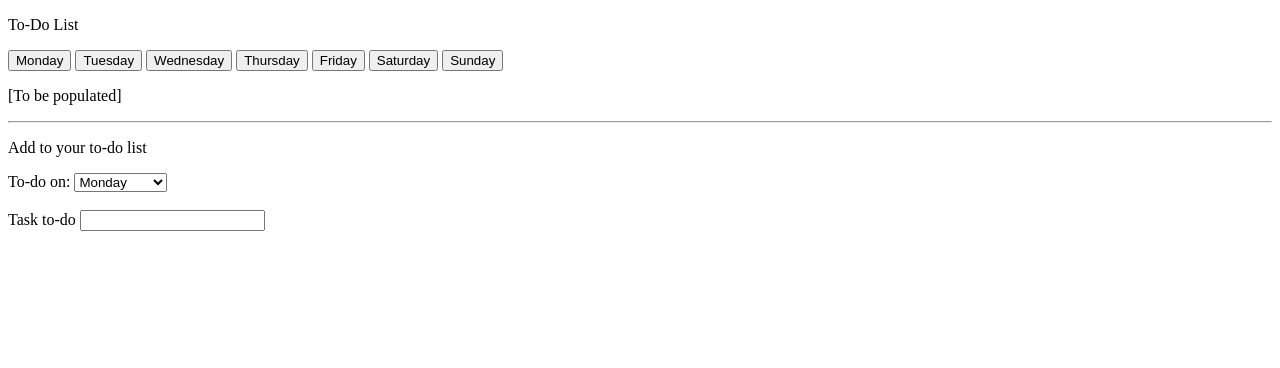
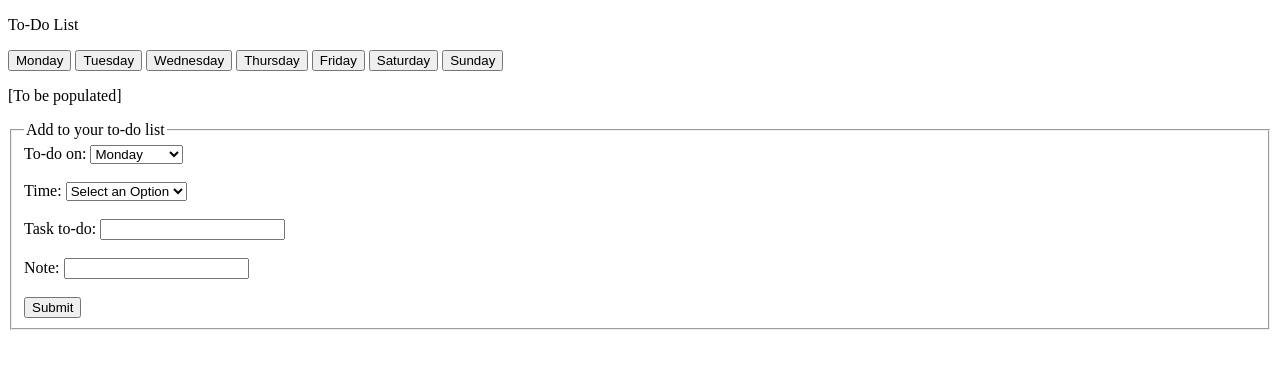
Before and after one commit to hugo330-1838662/node-practice, a website: page to-do-list.html in a window 1280 px wide. Drawn offline with Linux system fonts and the light colour scheme.

Commit message:
added form action

```diff
--- a/to-do-list.html
+++ b/to-do-list.html
@@ -3,24 +3,25 @@
     <div>
         <p>To-Do List</p>
         <div>
-            <button id='monday'>Monday</button>
-            <button id='tuesday'>Tuesday</button>
-            <button id='wednesday'>Wednesday</button>
-            <button id='thursday'>Thursday</button>
-            <button id='friday'>Friday</button>
-            <button id='saturday'>Saturday</button>
-            <button id='sunday'>Sunday</button>
+            <form method='GET'>
+                <button id='monday' formaction='/single-day/monday'>Monday</button>
+                <button id='tuesday' formaction='/single-day/tuesday'>Tuesday</button>
+                <button id='wednesday' formaction='/single-day/wednesday'>Wednesday</button>
+                <button id='thursday' formaction='/single-day/thursday'>Thursday</button>
+                <button id='friday' formaction='/single-day/friday'>Friday</button>
+                <button id='saturday' formaction='/single-day/saturday'>Saturday</button>
+                <button id='sunday' formaction='/single-day/sunday'>Sunday</button>
+            </form>
         </div>
         <div id='to-do-list'>
             <p>[To be populated]</p>
         </div>
-        <hr />
-        <p>Add to your to-do list</p>
         <div id='add-item'>
-            <form>
-
-                <label for='Day of the week'>To-do on: </label>
-                <select id='week_days' name='week_days'>
+            <form action='/addItem' method='POST'>
+            <fieldset>
+                <legend>Add to your to-do list</legend>
+                <label for='Day-of-the-week'>To-do on: </label>
+                <select id='week_days' name='day'>
                     <option value='monday'>Monday</option>
                     <option value='tuesday'>Tuesday</option>
                     <option value='wednesday'>Wednesday</option>
@@ -29,9 +30,46 @@
                     <option value='saturday'>Saturday</option>
                     <option value='sunday'>Sunday</option>
                 </select>
+                <br> <br>
+                <label for='Time-of-day'>Time: </label>
+                <select id='time' name='time'>
+                    <option value='none' selected disabled>Select an Option</option>
+                    <option value='00'>12am</option>
+                    <option value='01'>1am</option>
+                    <option value='02'>2am</option>
+                    <option value='03'>3am</option>
+                    <option value='04'>4am</option>
+                    <option value='05'>5am</option>
+                    <option value='06'>6am</option>
+                    <option value='07'>7am</option>
+                    <option value='08'>8am</option>
+                    <option value='09'>9am</option>
+                    <option value='10'>10am</option>
+                    <option value='11'>11am</option>
+                    <option value='12'>12pm</option>
+                    <option value='13'>1pm</option>
+                    <option value='14'>2pm</option>
+                    <option value='15'>3pm</option>
+                    <option value='16'>4pm</option>
+                    <option value='17'>5pm</option>
+                    <option value='18'>6pm</option>
+                    <option value='19'>7pm</option>
+                    <option value='20'>8pm</option>
+                    <option value='21'>9pm</option>
+                    <option value='22'>10pm</option>
+                    <option value='23'>11pm</option>
+                </select>
+                <br><br>
+                <label for='tdtask'>Task to-do: </label>
+                <input id='task' type='text' name='task'>
                 <br /> <br />
-                <label for='tdtask'>Task to-do</label>
-                <input id='task' type='text' name='tdtask'>
+                <label for='note'>Note: </label>
+                <input id='note' type='text' name='note'>
+                <br><br>
+                <input type='submit' value='Submit'>
+
+            </fieldset>
+
             </form>
         </div>
 
```
Also changed, not shown: to-do-list.js (+10 -4 lines).
